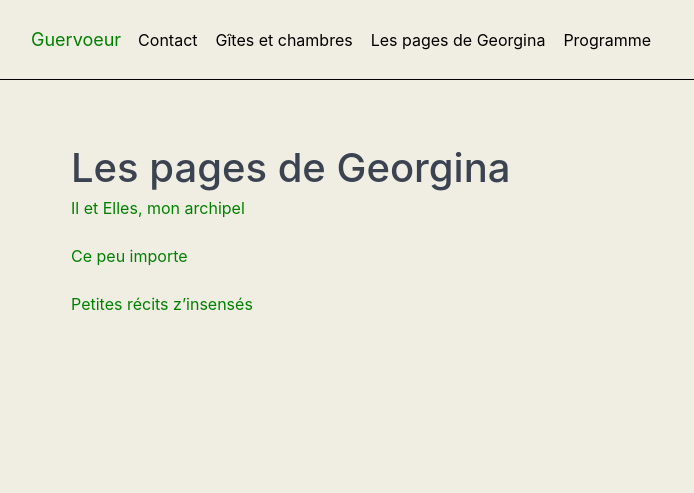
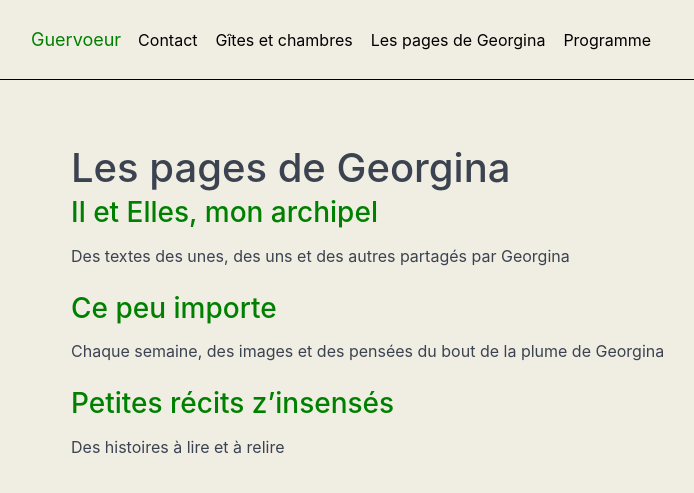
Before and after one commit to violaine-web/guervoeur, a Jekyll site: the page built from les-pages-de-georgina.markdown, in a window 1280 px wide. Shown: the top 493 px of the page, without its empty margins (141-835 px from the left). Built offline with Jekyll 4.4.1, drawn with Linux system fonts in a browser that asks for light colours.

Commit message:
ajoute un descriptif à chaque groupe de texte

```diff
--- a/les-pages-de-georgina.markdown
+++ b/les-pages-de-georgina.markdown
@@ -2,10 +2,14 @@
 layout: page
 title: Les pages de Georgina
 permalink: /pages-georgina/
+order: 1
 ---
 
-[Il et Elles, mon archipel](/ils-et-elles)
+### [Il et Elles, mon archipel](/ils-et-elles)
+Des textes des unes, des uns et des autres partagés par Georgina
 
-[Ce peu importe](2021-02-02-essai-2)
+### [Ce peu importe](2021-02-02-essai-2)
+Chaque semaine, des images et des pensées du bout de la plume de Georgina
 
-[Petites récits z'insensés](_posts/importe/2021-02-02-essai-3)
+### [Petites récits z'insensés](/petits-recits-zinsenses)
+Des histoires à lire et à relire
```
